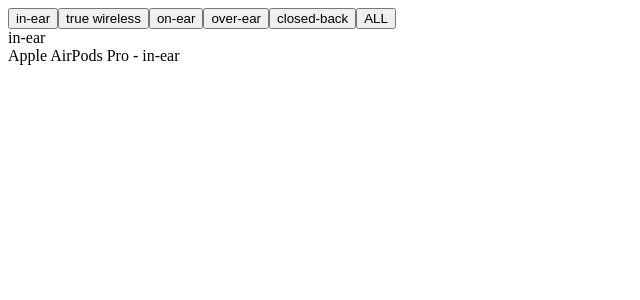
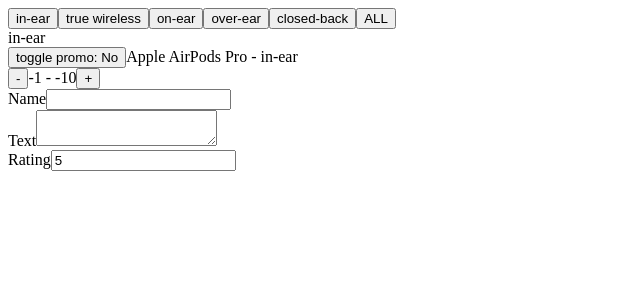
Before and after one commit to SArchieEdu/react-20231109, a React (Vite) app: page / in a window 1280 px wide. Shown: the top 300 px of the page, without its empty margins (0-640 px from the left). Built offline with nearby package versions, Linux system fonts and the light colour scheme.

Commit message:
lecture-4: add useEffect, useReducer, useCallback

```diff
--- /dev/null
+++ b/src/components/buy-button/component.jsx
@@ -0,0 +1,24 @@
+import { useCallback } from "react";
+import { useEffect } from "react";
+import { useState } from "react";
+
+export const BuyButton = ({ price }) => {
+  const [amount, setAmount] = useState(0);
+
+  const decrement = useCallback(
+    () => setAmount((currentAmount) => currentAmount - 1),
+    []
+  );
+
+  useEffect(() => {
+    decrement();
+  }, [decrement, price]);
+
+  return (
+    <div>
+      <button onClick={decrement}>-</button>
+      {amount} - {amount * price}
+      <button onClick={() => setAmount(amount + 1)}>+</button>
+    </div>
+  );
+};
--- a/src/components/product/component.jsx
+++ b/src/components/product/component.jsx
@@ -1,13 +1,21 @@
+import { useState } from "react";
+import { BuyButton } from "../buy-button/component";
+
 export const Product = ({ product }) => {
+  const [isPromoUsed, setIsPromoUsed] = useState(false);
   if (!product) {
     return null;
   }
 
-  const { name, type } = product;
+  const { name, type, price } = product;
 
   return (
     <div>
+      <button onClick={() => setIsPromoUsed(!isPromoUsed)}>
+        toggle promo: {isPromoUsed ? "Yes" : "No"}
+      </button>
       <span>{name}</span> - <span>{type}</span>
+      <BuyButton price={price * (isPromoUsed ? 0.7 : 1)} />
     </div>
   );
 };
--- /dev/null
+++ b/src/components/review-form/component.jsx
@@ -0,0 +1,69 @@
+import { useReducer } from "react";
+import { useState } from "react";
+
+const DEFAULT_FORM_VALUE = {
+  name: "",
+  text: "",
+  rating: 5,
+};
+// state - current state, action - {type: 'Action Type(setName)', payload: 'data(name)'}
+const reducer = (state, action) => {
+  switch (action.type) {
+    case "setName":
+      return {
+        ...state,
+        name: action.payload,
+        text: DEFAULT_FORM_VALUE.text,
+        rating: DEFAULT_FORM_VALUE.rating,
+      };
+    case "setText":
+      return { ...state, text: action.payload };
+    case "setRating":
+      return { ...state, rating: action.payload };
+    default:
+      return state;
+  }
+};
+
+export const ReviewForm = () => {
+  const [formValue, dispatch] = useReducer(reducer, DEFAULT_FORM_VALUE);
+
+  console.log(formValue);
+  return (
+    <div>
+      <div>
+        <label htmlFor="name">Name</label>
+        <input
+          id="name"
+          type="text"
+          value={formValue.name}
+          onChange={(event) =>
+            dispatch({ type: "setName", payload: event.target.value })
+          }
+        />
+      </div>
+      <div>
+        <label htmlFor="text">Text</label>
+        <textarea
+          id="text"
+          type="text"
+          value={formValue.text}
+          onChange={(event) =>
+            dispatch({ type: "setText", payload: event.target.value })
+          }
+        />
+      </div>
+      <div>
+        <label htmlFor="rating">Rating</label>
+        <input
+          id="rating"
+          type="number"
+          value={formValue.rating}
+          onChange={(event) =>
+            dispatch({ type: "setRating", payload: event.target.value })
+          }
+        />
+      </div>
+    </div>
+  );
+};
--- a/src/constants/mock.js
+++ b/src/constants/mock.js
@@ -11,6 +11,7 @@
       "Хорошо работают с iPhone.",
     ],
     codecs: ["SBC", "AAC"],
+    price: 10,
   },
   {
     name: "Sony WF-1000XM3",
@@ -20,6 +21,7 @@
     brand: "Sony",
     reviews: ["Отличный звук.", "Удобное управление.", "Хорошая автономность."],
     codecs: ["LDAC", "AAC", "SBC"],
+    price: 10,
   },
   {
     name: "Sennheiser Momentum 3",
@@ -33,6 +35,7 @@
       "Стильный дизайн.",
     ],
     codecs: ["aptX", "AAC", "SBC"],
+    price: 10,
   },
   {
     name: "Bose QuietComfort 35 II",
@@ -46,6 +49,7 @@
       "Удобные амбушюры.",
     ],
     codecs: ["AAC", "SBC"],
+    price: 10,
   },
   {
     name: "Marshall Major IV",
@@ -55,6 +59,7 @@
     brand: "Marshall",
     reviews: ["Хорошее звучание.", "Долго держат заряд.", "Легкие и удобные."],
     codecs: ["aptX", "aptX HD", "AAC", "SBC"],
+    price: 10,
   },
   {
     name: "Beats Studio 3",
@@ -64,6 +69,7 @@
     brand: "Beats",
     reviews: ["Отличные басы.", "Хороший звук в целом.", "Стильные и удобные."],
     codecs: ["AAC", "SBC"],
+    price: 10,
   },
   {
     name: "Anker Soundcore Life Q30",
@@ -77,6 +83,7 @@
       "Достойный звук за свою цену.",
     ],
     codecs: ["aptX", "AAC", "SBC"],
+    price: 10,
   },
   {
     name: "Panasonic RZ-S300WGE",
@@ -90,6 +97,7 @@
       "Долго держат заряд.",
     ],
     codecs: ["AAC", "SBC"],
+    price: 10,
   },
   {
     name: "Shure AONIC 5",
@@ -103,5 +111,6 @@
       "Комфортные и легкие.",
     ],
     codecs: ["aptX LL", "LDAC", "AAC", "SBC"],
+    price: 10,
   },
 ];
--- a/src/pages/products-page/component.jsx
+++ b/src/pages/products-page/component.jsx
@@ -1,6 +1,7 @@
 import { useState } from "react";
 import { Categories } from "../../components/categories/component";
 import { Products } from "../../components/products/component";
+import { ReviewForm } from "../../components/review-form/component";
 
 const EMPTY_CATEGORY = "ALL";
 
@@ -28,6 +29,7 @@
       />
       {selectedCategory || "Select category"}
       <Products products={filteredProducts} />
+      <ReviewForm />
     </div>
   );
 };
```
